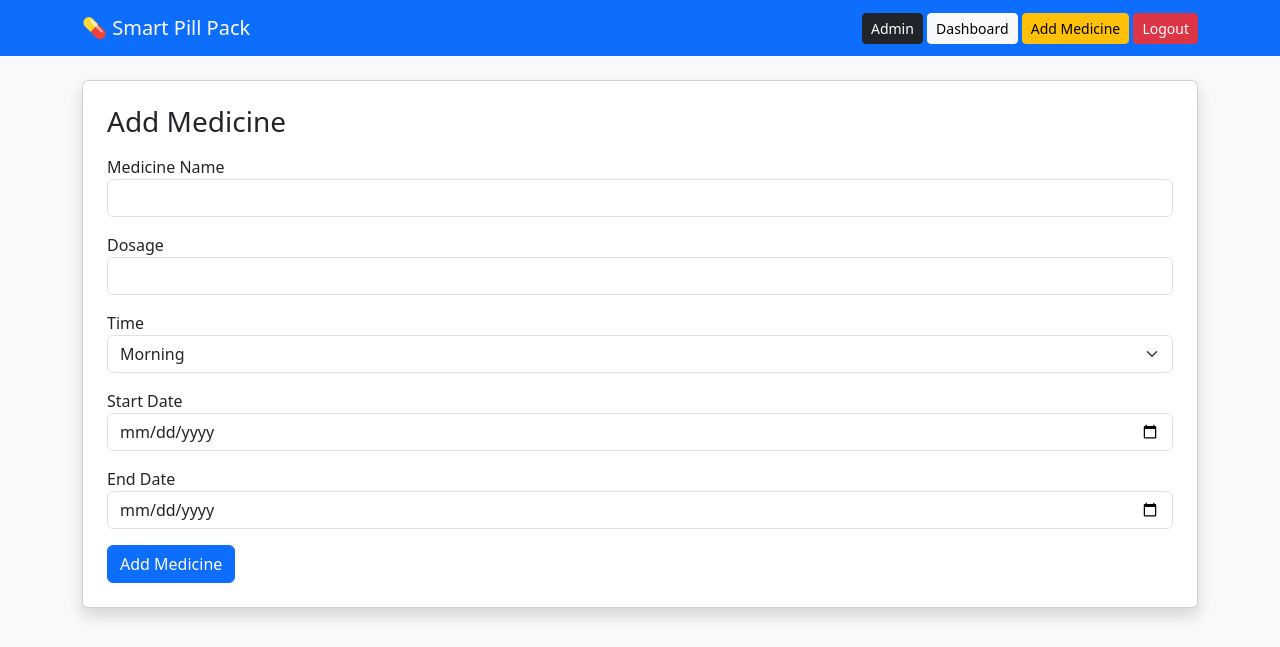
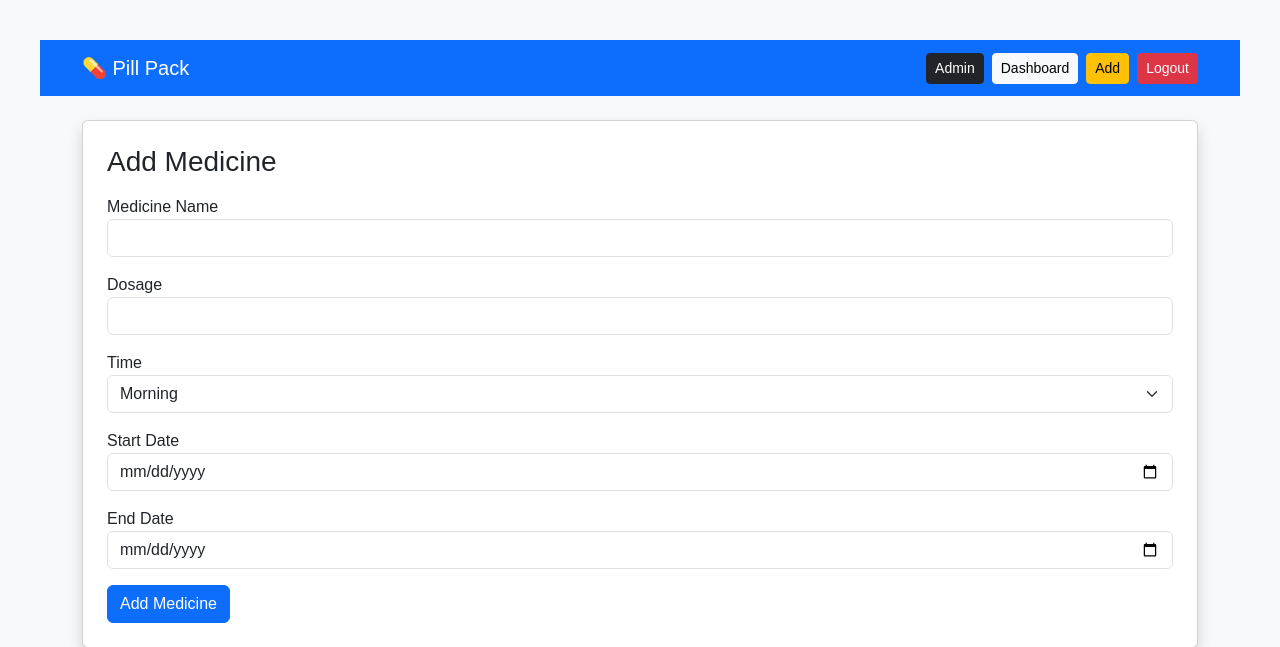
Before and after one commit to veerankilikhith7/pillpacks, a Flask app: page /add_medicine in a window 1280 px wide. Shown: the top 647 px of the page. Run offline with Flask 3, Linux system fonts and the light colour scheme; a user stored in the database is signed in.

Commit message:
Update base.html

```diff
--- a/templates/base.html
+++ b/templates/base.html
@@ -1,28 +1,42 @@
 <!DOCTYPE html>
 <html>
 <head>
+    <meta charset="UTF-8">
+    <meta name="viewport" content="width=device-width, initial-scale=1">
+
     <title>Smart Pill Pack</title>
 
-    <!-- Bootstrap 5 CDN -->
+    <!-- Bootstrap 5 -->
     <link href="https://cdn.jsdelivr.net/npm/bootstrap@5.3.2/dist/css/bootstrap.min.css" rel="stylesheet">
 
+    <link rel="stylesheet" href="{{ url_for('static', filename='style.css') }}">
 </head>
+
 <body class="bg-light">
 
 <nav class="navbar navbar-expand-lg navbar-dark bg-primary">
     <div class="container">
-        <a class="navbar-brand" href="#">💊 Smart Pill Pack</a>
 
-        <div>
+        <a class="navbar-brand" href="#">💊 Pill Pack</a>
+
+        <button class="navbar-toggler" type="button" data-bs-toggle="collapse"
+                data-bs-target="#navbarNav">
+            <span class="navbar-toggler-icon"></span>
+        </button>
+
+        <div class="collapse navbar-collapse justify-content-end" id="navbarNav">
+
             {% if session.get('user_id') %}
 
-    		{% if session.get('is_admin') == 1 %}
-       		    <a class="btn btn-dark btn-sm" href="/admin_dashboard">Admin</a>
-    	    {% endif %}
-	    <a class="btn btn-light btn-sm" href="/dashboard">Dashboard</a>
-    	    <a class="btn btn-warning btn-sm" href="/add_medicine">Add Medicine</a>
-    	    <a class="btn btn-danger btn-sm" href="/logout">Logout</a>
-	    {% endif %}
+                {% if session.get('is_admin') == 1 %}
+                    <a class="btn btn-dark btn-sm me-2" href="/admin_dashboard">Admin</a>
+                {% endif %}
+
+                <a class="btn btn-light btn-sm me-2" href="/dashboard">Dashboard</a>
+                <a class="btn btn-warning btn-sm me-2" href="/add_medicine">Add</a>
+                <a class="btn btn-danger btn-sm" href="/logout">Logout</a>
+
+            {% endif %}
 
         </div>
     </div>
@@ -31,6 +45,6 @@
 <div class="container mt-4">
     {% block content %}{% endblock %}
 </div>
-
+<script src="https://cdn.jsdelivr.net/npm/bootstrap@5.3.2/dist/js/bootstrap.bundle.min.js"></script>
 </body>
 </html>
```
